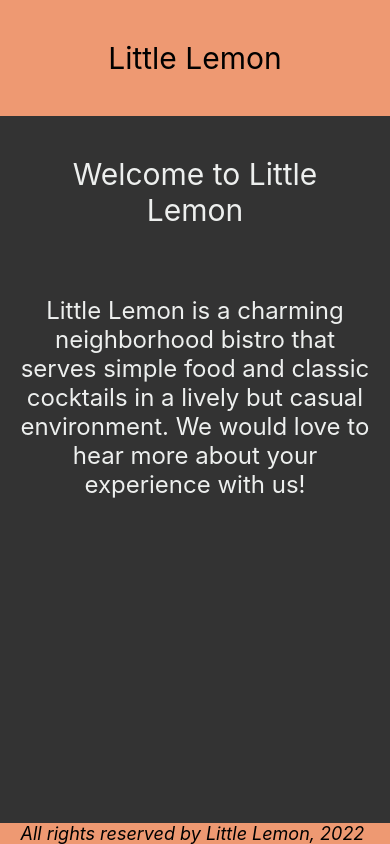
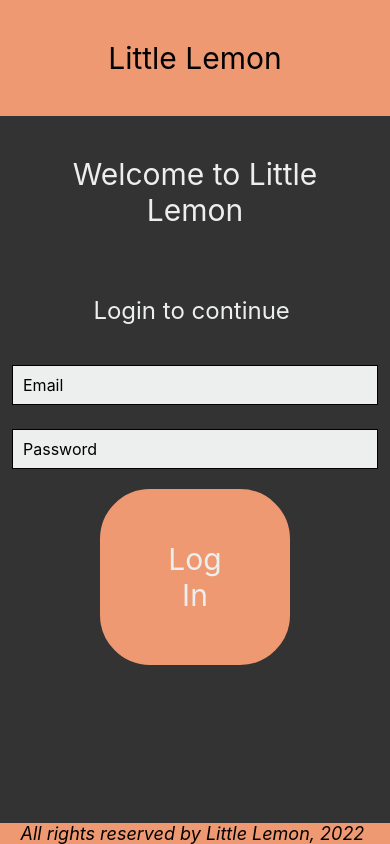
Before and after one commit to DereviankoYaroslav/reactNativeApp, a React Native app: screen / in a window 390 px wide. Built offline with nearby package versions, Linux system fonts and the light colour scheme.

Commit message:
+pressable

```diff
--- a/App.js
+++ b/App.js
@@ -1,19 +1,21 @@
-import { StyleSheet, View } from 'react-native';
+import * as React from 'react';
+import { View, Text, StyleSheet } from 'react-native';
+
+import Header from './components/Header';
 import Footer from './components/Footer';
-import Header from './components/Header';
+import LoginScreen from './components/LoginScreen';
 import MenuItems from './components/MenuItems';
-import WelcomeScreen from './components/WelcomeScreen';
 
 export default function App() {
   return (
     <>
-    <View style={styles.container}>
+      <View style={styles.container}>
         <Header />
-        <WelcomeScreen />
-    </View>
-    <View style={styles.footerContainer}>
-      <Footer />
-    </View>
+        <LoginScreen />
+      </View>
+      <View style={styles.footerContainer}>
+        <Footer />
+      </View>
     </>
   );
 }
--- /dev/null
+++ b/components/LoginScreen.js
@@ -0,0 +1,87 @@
+import { useState } from 'react';
+import { ScrollView, Text, StyleSheet, TextInput, Alert, Pressable, View} from 'react-native';
+
+export default function LoginScreen() {
+
+    const [email, onChangeEmail] = useState('');
+    const [password, onChangePassword] = useState('');
+    const [press, setPress] = useState(false);
+
+  return (
+    <ScrollView style={styles.container}>
+      <Text style={styles.headerText}>Welcome to Little Lemon</Text>
+      {press === false? <View>
+      <Text style={styles.regularText}>Login to continue </Text>
+      <TextInput
+            style={styles.inputBox}
+            value={email}
+            onChangeText={onChangeEmail}
+            placeholder={'Email'}
+            keyboardType={'email-address'}
+            autoCapitalize={'none'}
+            onFocus={() => {Alert.alert('E-mail is focussed')}}
+        />
+        <TextInput
+            style={styles.inputBox}
+            value={password}
+            onChangeText={onChangePassword}
+            placeholder={'Password'}
+            secureTextEntry={true}
+        />
+        <Pressable onPress={() => {
+          setPress(!press);
+        }} style={styles.button}>
+          <Text style={styles.headerText}>
+            Log In
+          </Text>
+        </Pressable>
+      </View> :
+      <Text style={styles.headerText}>
+      You are logged in!
+      </Text>}
+    </ScrollView>
+  );
+}
+
+const styles = StyleSheet.create({
+  container: {
+    flex: 1,
+  },
+  headerText: {
+    padding: 40,
+    fontSize: 30,
+    color: '#EDEFEE',
+    textAlign: 'center',
+  },
+  regularText: {
+    fontSize: 24,
+    padding: 20,
+    marginVertical: 8,
+    color: '#EDEFEE',
+    textAlign: 'center',
+  },
+  inputBox: {
+    height: 40,
+    margin: 12,
+    borderWidth: 1,
+    padding: 10,
+    fontSize: 16,
+    borderColor: 'EDEFEE',
+    backgroundColor: '#EDEFEE',
+  },
+  button: {
+    fontSize: 22,
+    padding: 10,
+    marginVertical: 8,
+    margin: 100,
+    backgroundColor: '#EE9972',
+    borderColor: '#EE9972',
+    borderWidth: 2,
+    borderRadius: 50,
+  },
+  buttonText: {
+    color: 'black',
+    textAlign: 'center',
+    fontSize: 25,
+  },
+});
--- a/components/MenuItems.js
+++ b/components/MenuItems.js
@@ -1,22 +1,96 @@
-import { View, Text, ScrollView, StyleSheet } from 'react-native';
+import { useState } from 'react';
+import { View, Text, SectionList, StyleSheet, Pressable } from 'react-native';
 
 const menuItemsToDisplay = [
-  ' Hummus \n Moutabal \n Falafel \n Marinated Olives \n Kofta \n Eggplant Salad \n Lentil Burger \n Smoked Salmon \n Kofta Burger \n Turkish Kebab \n Fries \n Buttered Rice \n Bread Sticks \n Pita Pocket \n Lentil Soup \n Greek Salad \n Rice Pilaf \n Baklava \n Tartufo \n Tiramisu \n Panna Cotta',
+  {
+    title: 'Appetizers',
+    data: [
+      { name: 'Hummus', price: '$5.00' },
+      { name: 'Moutabal', price: '$5.00' },
+      { name: 'Falafel', price: '$7.50' },
+      { name: 'Marinated Olives', price: '$5.00' },
+      { name: 'Kofta', price: '$5.00' },
+      { name: 'Eggplant Salad', price: '$8.50' },
+    ],
+  },
+  {
+    title: 'Main Dishes',
+    data: [
+      { name: 'Lentil Burger', price: '$10.00' },
+      { name: 'Smoked Salmon', price: '$14.00' },
+      { name: 'Kofta Burger', price: '$11.00' },
+      { name: 'Turkish Kebab', price: '$15.50' },
+    ],
+  },
+  {
+    title: 'Sides',
+    data: [
+      { name: 'Fries', price: '$3.00', id: '11K' },
+      { name: 'Buttered Rice', price: '$3.00' },
+      { name: 'Bread Sticks', price: '$3.00' },
+      { name: 'Pita Pocket', price: '$3.00' },
+      { name: 'Lentil Soup', price: '$3.75' },
+      { name: 'Greek Salad', price: '$6.00' },
+      { name: 'Rice Pilaf', price: '$4.00' },
+    ],
+  },
+  {
+    title: 'Desserts',
+    data: [
+      { name: 'Baklava', price: '$3.00' },
+      { name: 'Tartufo', price: '$3.00' },
+      { name: 'Tiramisu', price: '$5.00' },
+      { name: 'Panna Cotta', price: '$5.00' },
+    ],
+  },
 ];
 
+const Separator = () => {
+  return (
+    <View style={menuStyles.separator} />
+  );
+}
+
+const Item = ({ name, price }) => {
+  return (
+    <View style={menuStyles.innerContainer}>
+      <Text style={menuStyles.itemText}>{name}</Text>
+      <Text style={menuStyles.itemText}>{price}</Text>
+    </View>
+  );
+}
+
 const MenuItems = () => {
+
+  const [showMenu, setShowMenu] = useState(false);
+
+  const renderItem = ({ item }) => {
+    return (
+      <Item name={item.name} price={item.price} />
+    );
+  }
+
+  const renderSectionHeader = ({ section: { title } }) => (
+    <View style={menuStyles.headerStyle}>
+      <Text style={menuStyles.sectionHeader}>{title}</Text>
+    </View>
+);
+
   return (
     <View style={menuStyles.container}>
-      <ScrollView
-        indicatorStyle={"white"}
-        style={menuStyles.innerContainer}>
-        <Text style={menuStyles.headerText}>
-          View Menu
+      <Pressable onPress={() => {setShowMenu(!showMenu)}}>
+        <Text style={menuStyles.footerText}>
+        {showMenu === false ?
+          "Show Menu"  : "Hide Menu"}
         </Text>
-        <Text style={menuStyles.items}>
-          {menuItemsToDisplay[0]}
-        </Text>
-      </ScrollView>
+      </Pressable>
+      {showMenu ?
+      <SectionList
+      sections={menuItemsToDisplay}
+      renderItem={renderItem}
+      renderSectionHeader={renderSectionHeader}
+      keyExtractor={(item, index) => item+index}
+    />  : null}
     </View>
   );
 };
@@ -25,20 +99,33 @@
 
 const menuStyles = StyleSheet.create({
   container: {
-    flex: 1
+    flex: 0.95,
   },
   innerContainer: {
     paddingHorizontal: 40,
-    paddingVertical: 40,
-    backgroundColor: "black",
+    paddingVertical: 20,
+    flexDirection: 'row',
+    justifyContent: 'space-between',
   },
-  headerText: {
-    color: 'white',
-    fontSize: 40,
-    flexWrap: 'wrap'
+  sectionHeader: {
+    backgroundColor: '#fbdabb',
+    color: '#333333',
+    fontSize: 34,
+    flexWrap: 'wrap',
+    textAlign: 'center',
   },
-  items: {
+  itemText: {
     color: '#F4CE14',
-    fontSize: 36
-  }
+    fontSize: 24,
+  },
+  separator: {
+    borderBottomWidth: 1,
+    borderColor: '#EDEFEE',
+  },
+  footerText: {
+    color: '#EDEFEE',
+    fontSize: 20,
+    flexWrap: 'wrap',
+    textAlign: 'center',
+  },
 });
```
Also changed, not shown: components/FeedbackForm.js (added, +55 -0 lines).
